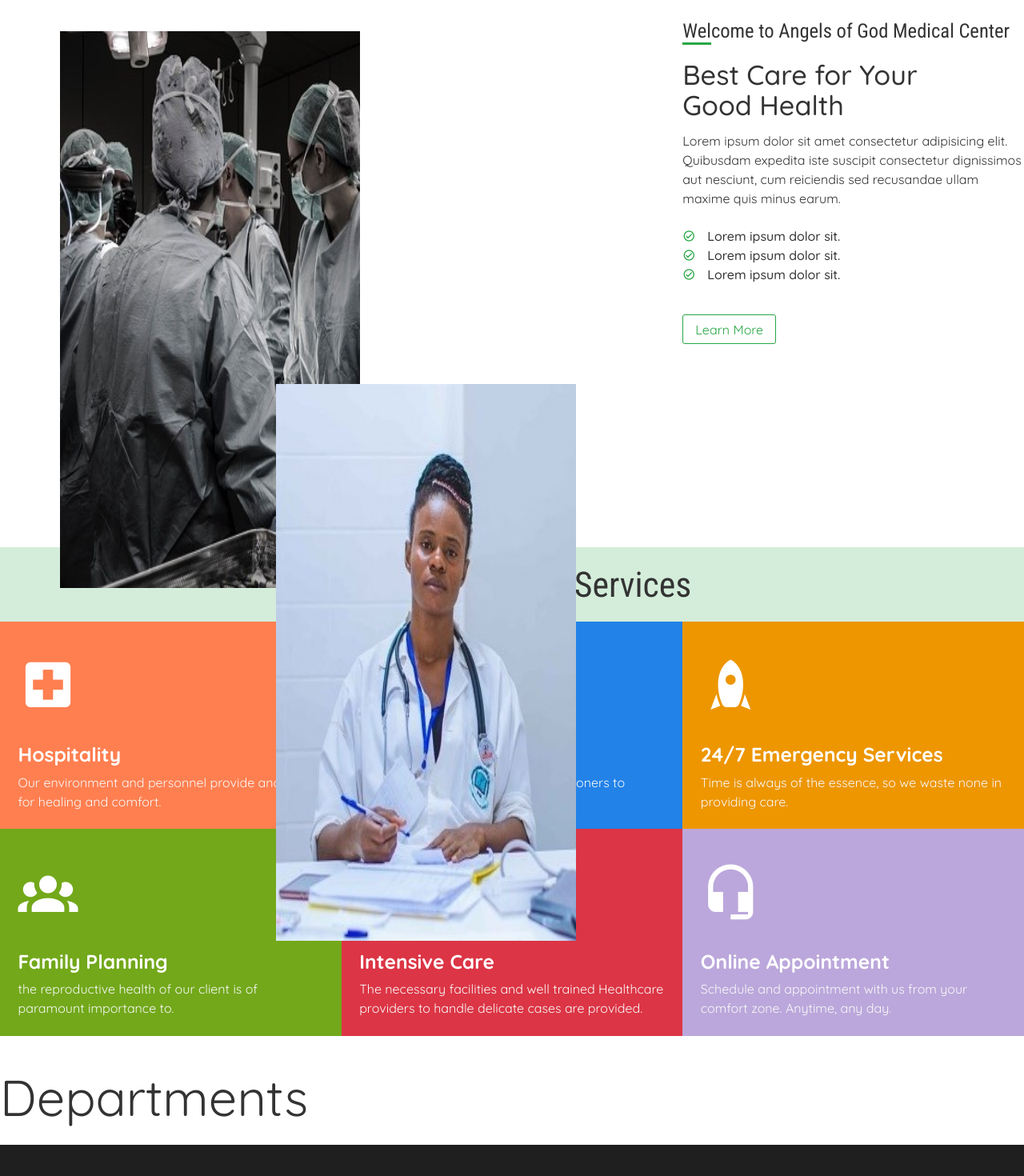
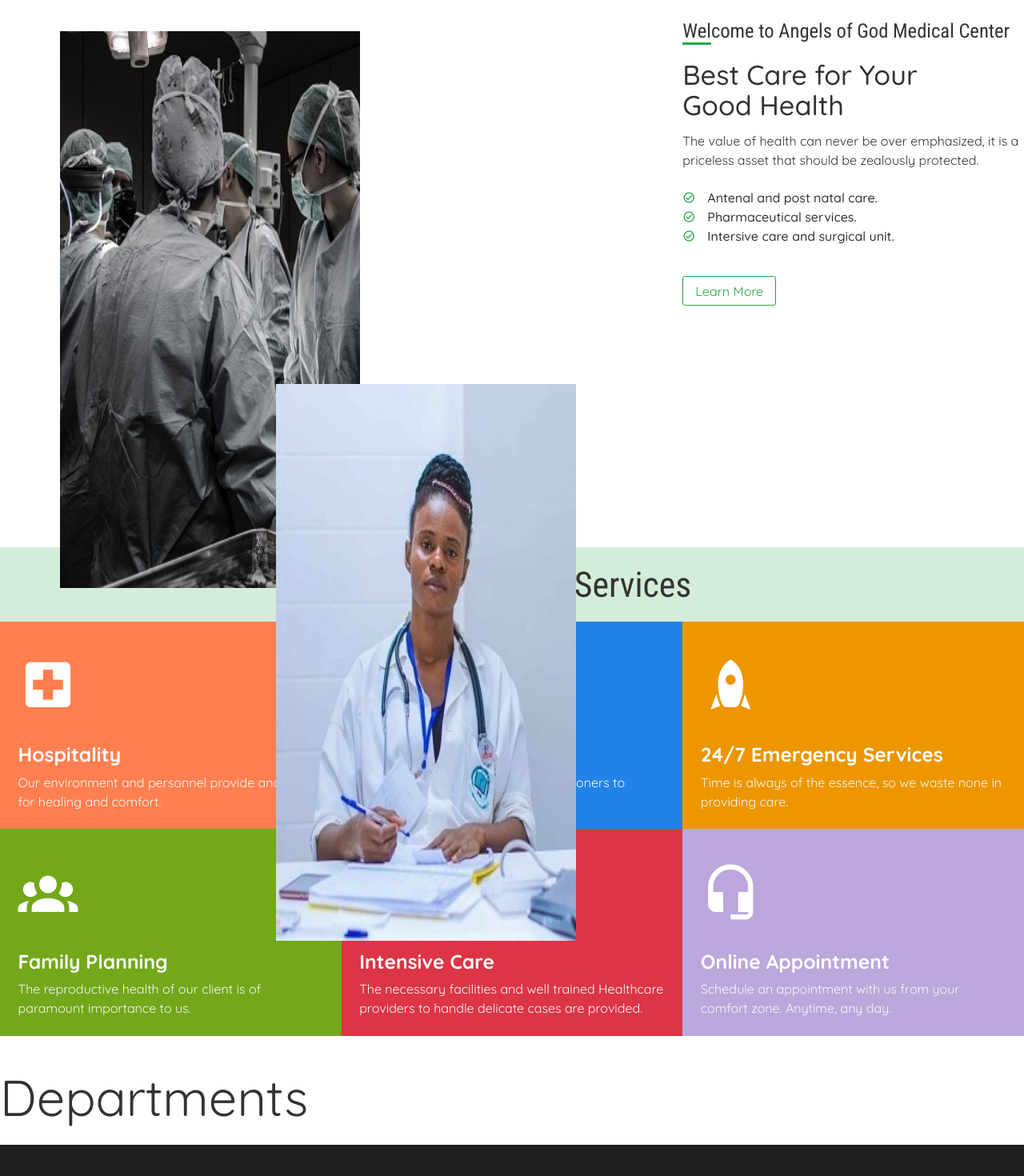
Before and after one commit to barman47/angels-of-God-medical-and-allied-services, a React (Create React App) app in the folder client/: page /medical-center in a window 1280 px wide. Shown: the part 900-2370 px from the top of the page at 80% size. Built offline with nearby package versions, Linux system fonts and the light colour scheme.

Commit message:
Added welcome text

```diff
--- a/client/src/components/hospital/HospitalServices.js
+++ b/client/src/components/hospital/HospitalServices.js
@@ -22,7 +22,7 @@ const Services = () => (
             <div className="service">
                 <span className="mdi mdi-account-group"></span>
                 <h5>Family Planning</h5>
-                <p>the reproductive health of our client is of paramount importance to.</p>
+                <p>The reproductive health of our client is of paramount importance to us.</p>
             </div>
             <div className="service">
                 <span className="mdi mdi-bug-outline"></span>
@@ -32,7 +32,7 @@ const Services = () => (
             <div className="service">
                 <span className="mdi mdi-headset"></span>
                 <h5>Online Appointment</h5>
-                <p>Schedule and appointment with us from your comfort zone. Anytime, any day.</p>
+                <p>Schedule an appointment with us from your comfort zone. Anytime, any day.</p>
             </div>
         </div>
     </section>
--- a/client/src/components/hospital/Welcome.js
+++ b/client/src/components/hospital/Welcome.js
@@ -13,11 +13,11 @@ const Welcome = () => (
         <div>
             <h5><span className="underline">Wel</span>come to Angels of God Medical Center</h5>
             <h4>Best Care for Your<br /> Good Health</h4>
-            <p>Lorem ipsum dolor sit amet consectetur adipisicing elit. Quibusdam expedita iste suscipit consectetur dignissimos aut nesciunt, cum reiciendis sed recusandae ullam maxime quis minus earum.</p>
+            <p>The value of health can never be over emphasized, it is a  priceless asset that should be zealously protected.</p>
             <ul>
-                <li><span className="mdi mdi-check-circle-outline welcome-list-icon"></span>Lorem ipsum dolor sit.</li>
-                <li><span className="mdi mdi-check-circle-outline welcome-list-icon"></span>Lorem ipsum dolor sit.</li>
-                <li><span className="mdi mdi-check-circle-outline welcome-list-icon"></span>Lorem ipsum dolor sit.</li>
+                <li><span className="mdi mdi-check-circle-outline welcome-list-icon"></span>Antenal and post natal care.</li>
+                <li><span className="mdi mdi-check-circle-outline welcome-list-icon"></span>Pharmaceutical services.</li>
+                <li><span className="mdi mdi-check-circle-outline welcome-list-icon"></span>Intersive care and surgical unit.</li>
             </ul>
             <Link to="">Learn More</Link>
         </div>
```
